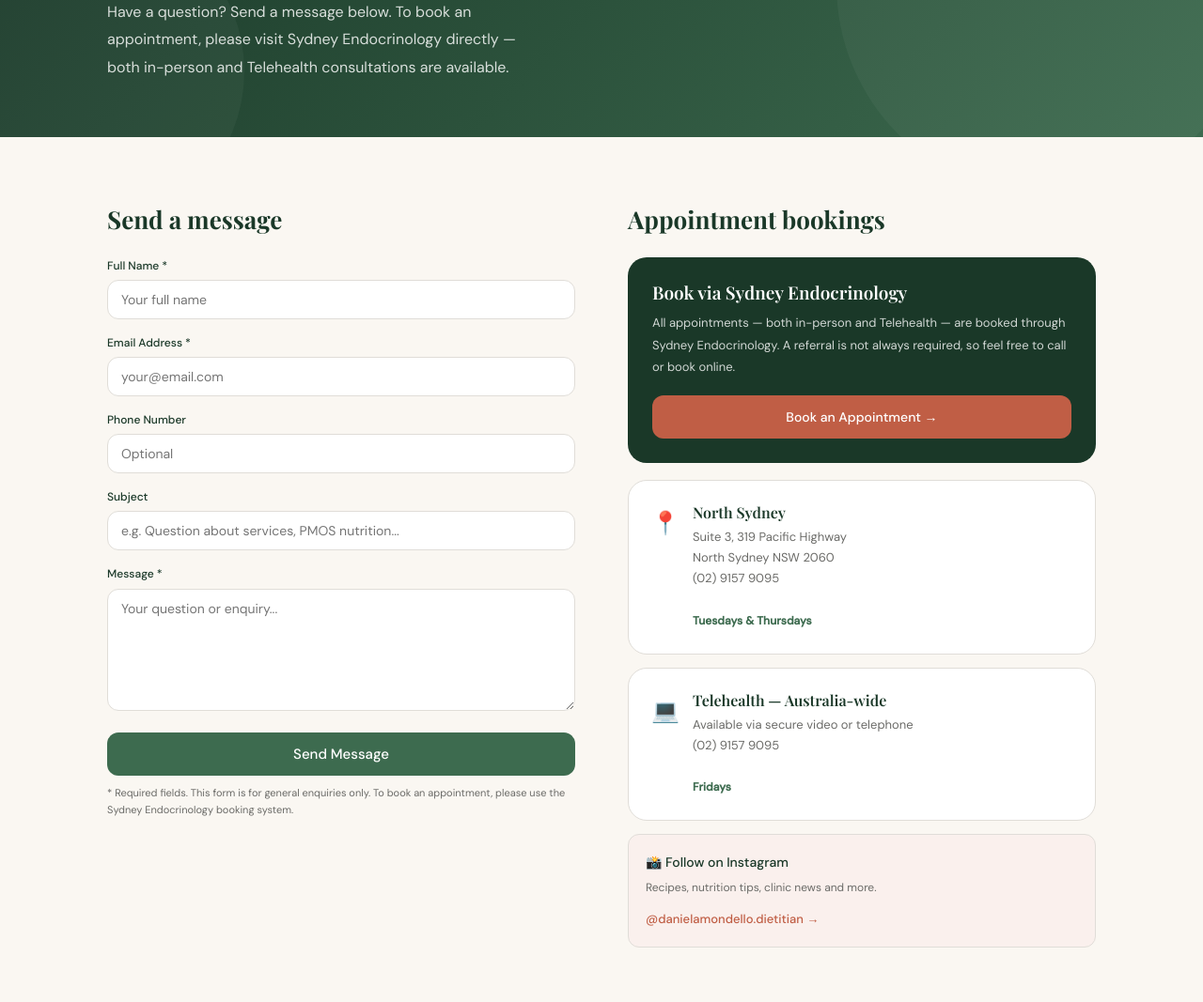
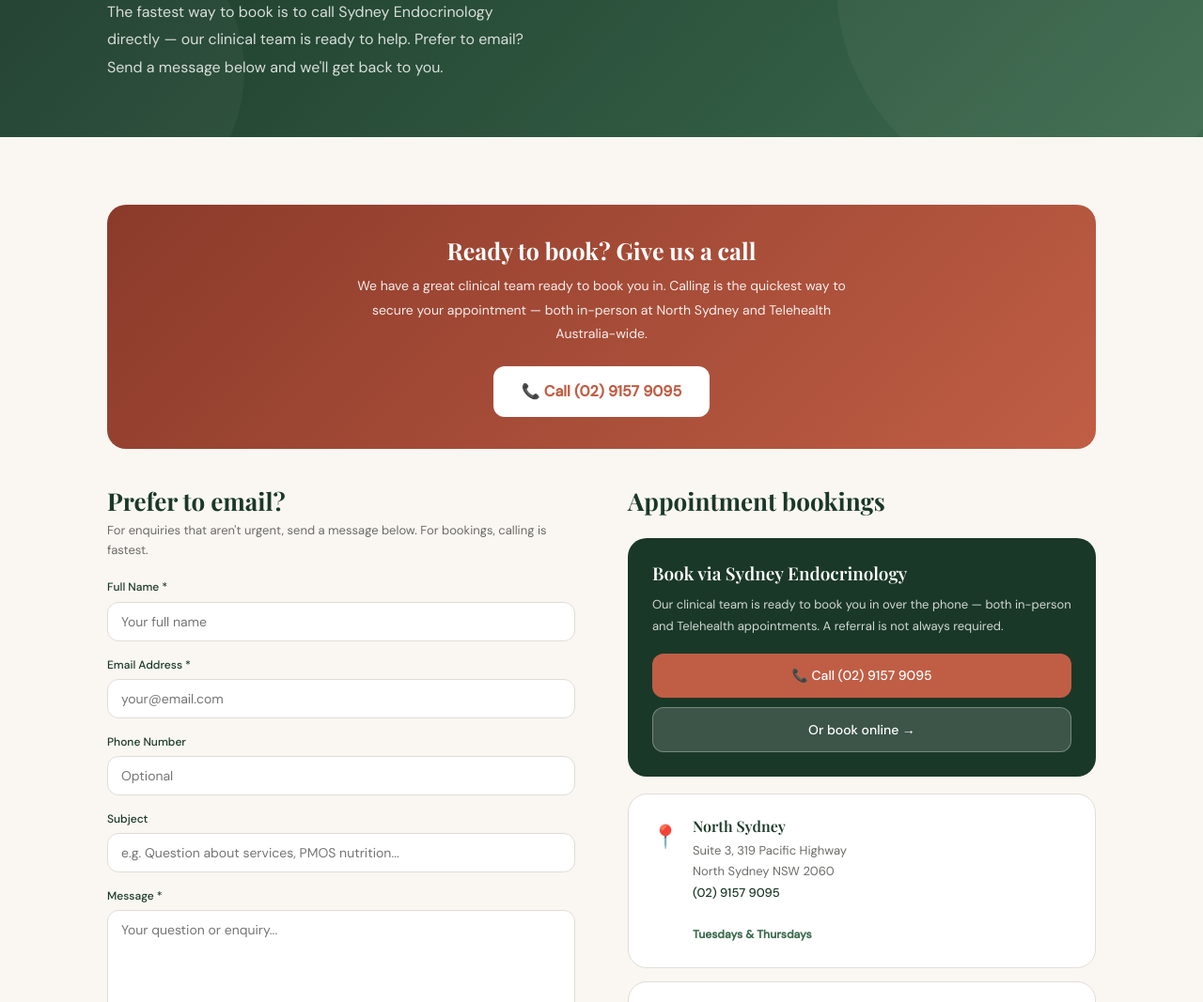
Before and after one commit to woggolfers/daniela-mondello, a plain HTML site: page contact.html in a window 1280 px wide. Shown: the part 228-1295 px from the top of the page at 94% size. Drawn offline with nearby package versions, Linux system fonts and the light colour scheme; a web font is replaced by a local one.

Commit message:
Add phone CTA to nav, prioritize calling on contact page

```diff
--- a/contact.html
+++ b/contact.html
@@ -58,7 +58,7 @@
       <a href="recipes.html"  class="nav-link">Recipes</a>
       <a href="blog.html"     class="nav-link">Blog</a>
       <a href="contact.html"  class="nav-link active">Contact</a>
-      <a href="https://www.sydneyendocrinology.com.au/contact" target="_blank" rel="noopener" class="btn btn-primary nav-cta">Book Now</a>
+      <a href="https://www.sydneyendocrinology.com.au/contact" target="_blank" rel="noopener" class="btn btn-primary nav-cta">Book Now</a><a href="tel:0291579095" class="btn btn-terra nav-cta">&#128222; (02) 9157 9095</a>
     </nav>
     <button class="hamburger" aria-label="Open menu"><span></span><span></span><span></span></button>
   </div>
@@ -71,7 +71,7 @@
   <a href="recipes.html"  class="nav-link">Recipes</a>
   <a href="blog.html"     class="nav-link">Blog</a>
   <a href="contact.html"  class="nav-link">Contact</a>
-  <a href="https://www.sydneyendocrinology.com.au/contact" target="_blank" rel="noopener" class="btn btn-primary" style="margin-top:12px">Book Now</a>
+  <a href="https://www.sydneyendocrinology.com.au/contact" target="_blank" rel="noopener" class="btn btn-primary" style="margin-top:12px">Book Now</a><a href="tel:0291579095" class="btn btn-terra" style="margin-top:8px">&#128222; Call (02) 9157 9095</a>
 </nav>
 
 <!-- ══ HERO ════════════════════════════════════════════════ -->
@@ -79,18 +79,27 @@
   <div class="max">
     <p class="hero-breadcrumb"><a href="index.html">Home</a> / Contact</p>
     <h1 class="fade-up">Get in Touch</h1>
-    <p class="hero-sub fade-up delay-1" style="margin-bottom: 0;">Have a question? Send a message below. To book an appointment, please visit Sydney Endocrinology directly — both in-person and Telehealth consultations are available.</p>
+    <p class="hero-sub fade-up delay-1" style="margin-bottom: 0;">The fastest way to book is to call Sydney Endocrinology directly — our clinical team is ready to help. Prefer to email? Send a message below and we'll get back to you.</p>
   </div>
 </section>
 
 <!-- ══ CONTACT ══════════════════════════════════════════════ -->
 <section style="background: var(--cream);">
   <div class="max">
+
+    <!-- Call-first CTA -->
+    <div style="background: linear-gradient(135deg, var(--terra-dk), var(--terra)); border-radius: var(--radius-lg); padding: 34px 28px; color: white; text-align: center; margin-bottom: 40px;">
+      <h2 style="font-family: 'Playfair Display', serif; font-size: 25px; font-weight: 700; margin-bottom: 10px;">Ready to book? Give us a call</h2>
+      <p style="font-size: 14px; line-height: 1.8; color: rgba(255,255,255,.9); max-width: 540px; margin: 0 auto 22px;">We have a great clinical team ready to book you in. Calling is the quickest way to secure your appointment — both in-person at North Sydney and Telehealth Australia-wide.</p>
+      <a href="tel:0291579095" class="btn btn-white btn-lg">📞 Call (02) 9157 9095</a>
+    </div>
+
     <div class="contact-grid">
 
       <!-- Form -->
       <div>
-        <h2 style="font-family: 'Playfair Display', serif; font-size: 26px; font-weight: 700; color: var(--sage-dk); margin-bottom: 24px;">Send a message</h2>
+        <h2 style="font-family: 'Playfair Display', serif; font-size: 26px; font-weight: 700; color: var(--sage-dk); margin-bottom: 6px;">Prefer to email?</h2>
+        <p style="font-size: 13px; color: var(--muted); margin-bottom: 20px;">For enquiries that aren't urgent, send a message below. For bookings, calling is fastest.</p>
         <form id="contact-form" action="https://formspree.io/f/xzdwdlwg" method="POST" novalidate>
           <div id="form-fields">
             <div class="form-group">
@@ -131,8 +140,9 @@
         <!-- Booking CTA -->
         <div style="background: var(--sage-dk); border-radius: var(--radius-lg); padding: 26px; color: white; margin-bottom: 18px;">
           <h3 style="font-family: 'Playfair Display', serif; font-size: 19px; font-weight: 600; margin-bottom: 10px;">Book via Sydney Endocrinology</h3>
-          <p style="font-size: 13px; line-height: 1.8; color: rgba(255,255,255,.8); margin-bottom: 18px;">All appointments — both in-person and Telehealth — are booked through Sydney Endocrinology. A referral is not always required, so feel free to call or book online.</p>
-          <a href="https://www.sydneyendocrinology.com.au/contact" target="_blank" rel="noopener" class="btn btn-terra btn-block">Book an Appointment →</a>
+          <p style="font-size: 13px; line-height: 1.8; color: rgba(255,255,255,.8); margin-bottom: 18px;">Our clinical team is ready to book you in over the phone — both in-person and Telehealth appointments. A referral is not always required.</p>
+          <a href="tel:0291579095" class="btn btn-terra btn-block" style="margin-bottom: 10px;">📞 Call (02) 9157 9095</a>
+          <a href="https://www.sydneyendocrinology.com.au/contact" target="_blank" rel="noopener" class="btn btn-ghost btn-block">Or book online →</a>
         </div>
 
         <!-- Locations -->
@@ -141,7 +151,7 @@
             <div class="contact-location-icon">📍</div>
             <div>
               <h4>North Sydney</h4>
-              <p>Suite 3, 319 Pacific Highway<br>North Sydney NSW 2060<br>(02) 9157 9095<br><br><strong style="color: var(--sage); font-size: 12px;">Tuesdays &amp; Thursdays</strong></p>
+              <p>Suite 3, 319 Pacific Highway<br>North Sydney NSW 2060<br><a href="tel:0291579095" style="color: var(--sage-dk); font-weight: 500;">(02) 9157 9095</a><br><br><strong style="color: var(--sage); font-size: 12px;">Tuesdays &amp; Thursdays</strong></p>
             </div>
           </div>
         </div>
@@ -151,7 +161,7 @@
             <div class="contact-location-icon">💻</div>
             <div>
               <h4>Telehealth — Australia-wide</h4>
-              <p>Available via secure video or telephone<br>(02) 9157 9095<br><br><strong style="color: var(--sage); font-size: 12px;">Fridays</strong></p>
+              <p>Available via secure video or telephone<br><a href="tel:0291579095" style="color: var(--sage-dk); font-weight: 500;">(02) 9157 9095</a><br><br><strong style="color: var(--sage); font-size: 12px;">Fridays</strong></p>
             </div>
           </div>
         </div>
```
Also changed, not shown: about.html (+2 -2 lines), blog-bariatric-surgery.html (+2 -2 lines), blog-diabetes-low-gi.html (+2 -2 lines), blog-gestational-diabetes.html (+2 -2 lines), blog-good-bad-food.html (+2 -2 lines), blog-insulin-resistance.html (+2 -2 lines), blog-pcos-inositol.html (+2 -2 lines), blog-pcos-nutrition.html (+2 -2 lines), blog-thyroid-weight.html (+2 -2 lines), blog.html (+2 -2 lines), index.html (+2 -2 lines), recipes.html (+2 -2 lines), services.html (+2 -2 lines).
